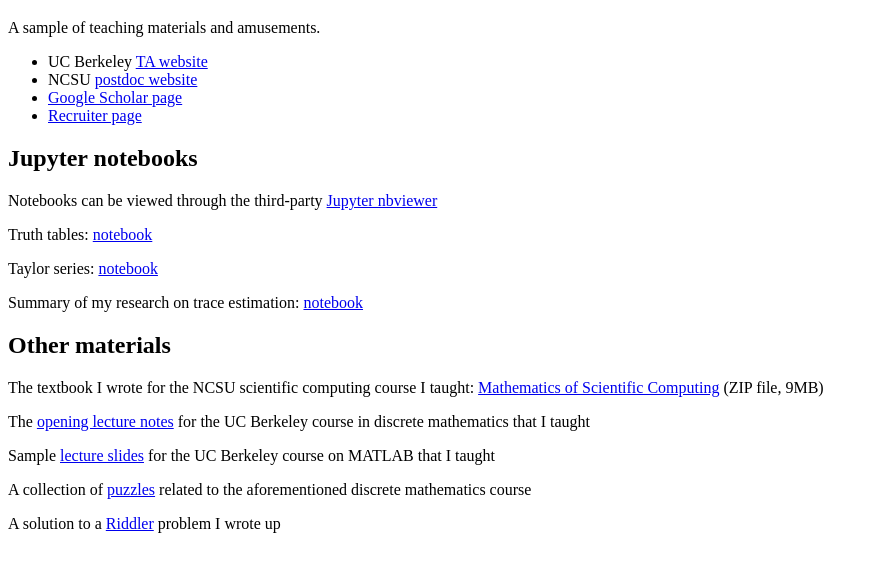
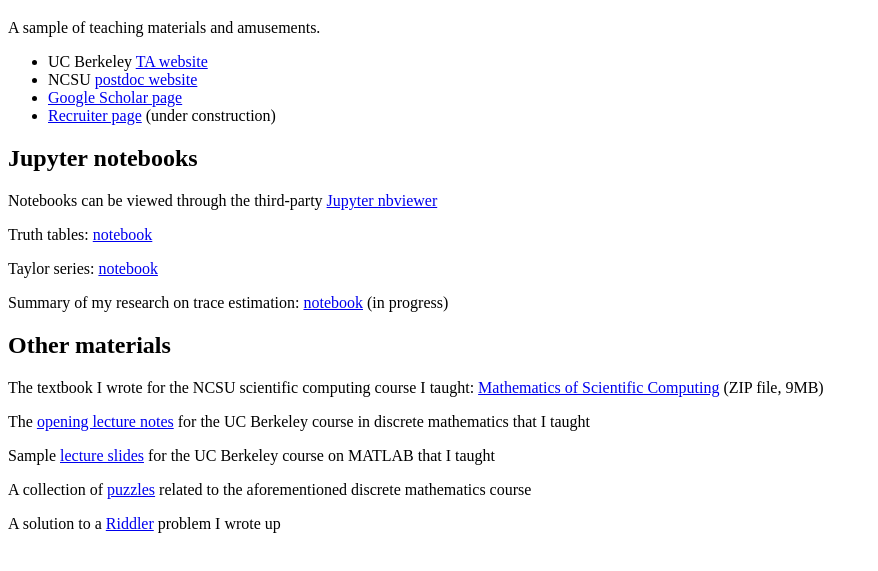
Before and after one commit to erhallma/erhallma.github.io, a plain HTML site: page index.html in a window 1280 px wide. Shown: the part 61-632 px from the top of the page, without its empty margins (0-878 px from the left). Drawn offline with Linux system fonts and the light colour scheme.

Commit message:
Update index.html

```diff
--- a/index.html
+++ b/index.html
@@ -7,13 +7,13 @@
   <li>UC Berkeley <a href="https://math.berkeley.edu/~ehallman">TA website</a></li>
   <li>NCSU <a href="https://erhallma.math.ncsu.edu/">postdoc website</a></li>
   <li><a href="https://scholar.google.com/citations?user=aKWfW44AAAAJ&hl=en&oi=ao">Google Scholar page</a></li>
-  <li><a href="https://www.eric-hallman.com">Recruiter page</a></li>
+  <li><a href="https://www.eric-hallman.com">Recruiter page</a> (under construction)</li>
 </ul>
 <h2>Jupyter notebooks</h2>
 <p>Notebooks can be viewed through the third-party <a href="https://nbviewer.org/github/erhallma/erhallma.github.io/tree/main/notebooks/">Jupyter nbviewer</a></p>
 <p>Truth tables: <a href="notebooks/truth_tables.ipynb">notebook</a></p>
 <p>Taylor series: <a href="notebooks/taylor_series.ipynb">notebook</a></p>
-<p>Summary of my research on trace estimation: <a href="notebooks/trace_estimation.ipynb">notebook</a></p>
+<p>Summary of my research on trace estimation: <a href="notebooks/trace_estimation.ipynb">notebook</a> (in progress)</p>
 <h2>Other materials</h2>
 <p>The textbook I wrote for the NCSU scientific computing course I taught: <a href="miscellany/ma402notes.pdf.zip">Mathematics of Scientific Computing</a> (ZIP file, 9MB)</p>
 <p>The <a href="miscellany/lecture00.pdf">opening lecture notes</a> for the UC Berkeley course in discrete mathematics that I taught</p>
```
